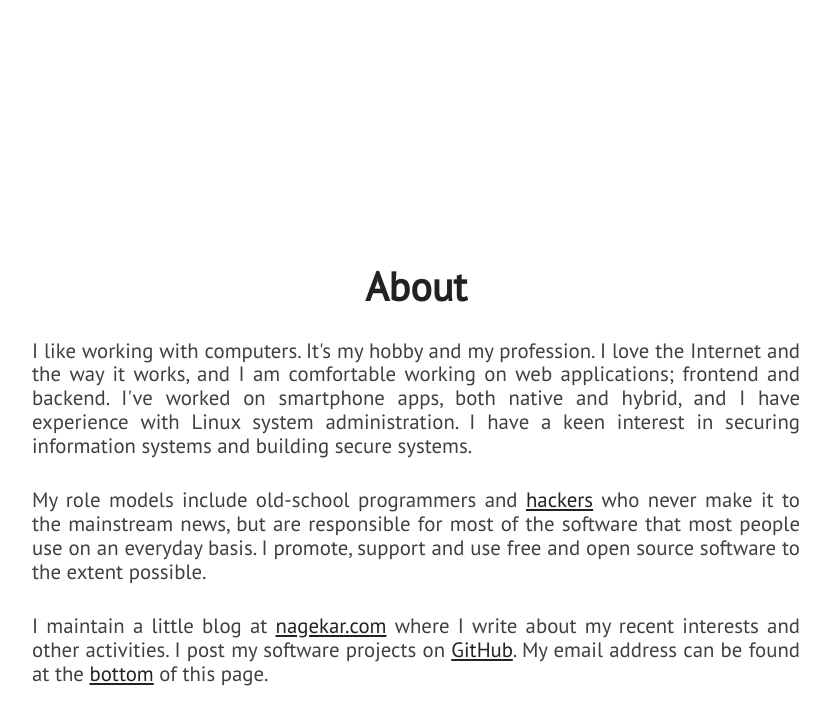
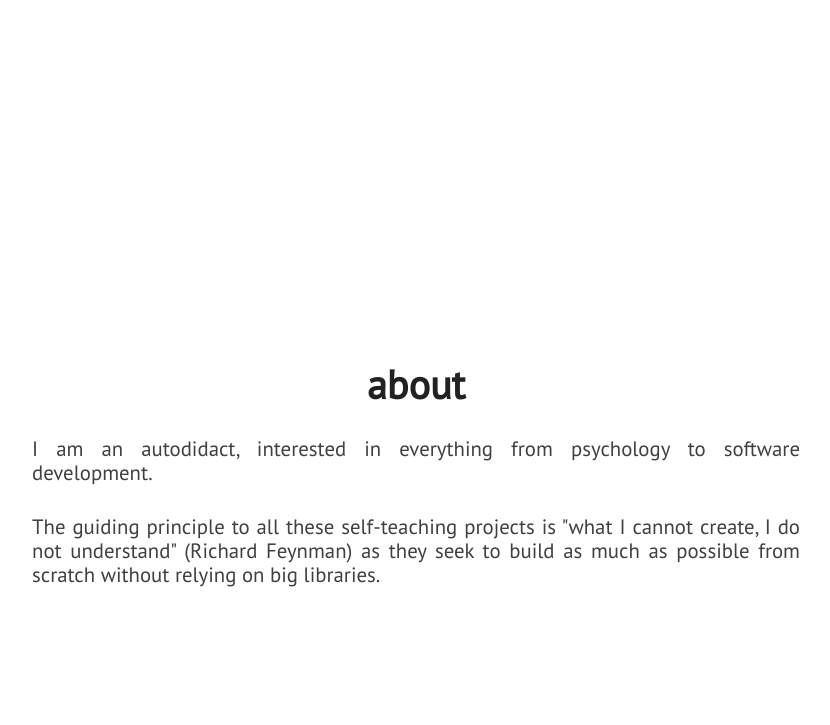
Before and after one commit to ccrownhill/portfolio, a Jekyll site: the page built from index.html, in a window 1280 px wide and 900 px high, scrolled down 941 px. Shown: the top 725 px of the window, without its empty margins (224-1054 px from the left). Built offline with Jekyll 4.4.1, drawn with Linux system fonts in a browser that asks for light colours; nearby versions of some CDN libraries.

Commit message:
change about

```diff
--- a/_config.yml
+++ b/_config.yml
@@ -11,3 +11,11 @@ email: "ckronbichler at proton dot me"
 
 # absolute or relative
 profile_picture: assets/images/pp.jpg
+
+
+about_paragraphs:
+  - "I am an autodidact, interested in everything from psychology to software
+    development."
+  - "The guiding principle to all these self-teaching projects is
+    \"what I cannot create, I do not understand\" (Richard Feynman) as they seek to build as much
+    as possible from scratch without relying on big libraries."
--- a/_includes/about.html
+++ b/_includes/about.html
@@ -1,15 +1,12 @@
 <div class="section-wrapper">
     <section class="section about" id="about">
         <div id="about-text">
-            <div class="section-heading">About</div>
+            <div class="section-heading">about</div>
+            {% for p in site.about_paragraphs %}
             <p class="paragraph-text justify-text">
-                I like working with computers. It's my hobby and my profession. I love the Internet and the way it works, and I am comfortable working on web applications; frontend and backend. I've worked on smartphone apps, both native and hybrid, and I have experience with Linux system administration. I have a keen interest in securing information systems and building secure systems.
+                {{ p }}
             </p>
-            <p class="paragraph-text justify-text">
-                My role models include old-school programmers and <a href="https://stallman.org/articles/on-hacking.html">hackers</a> who never make it to the mainstream news, but are responsible for most of the software that most people use on an everyday basis. I promote, support and use free and open source software to the extent possible.
-            </p>
-            <p class="paragraph-text justify-text">
-                I maintain a little blog at <a href="{{ site.blog_url }}">nagekar.com</a> where I write about my recent interests and other activities. I post my software projects on <a href="https://github.com/{{ site.github_username }}">GitHub</a>. My email address can be found at the <span class="extra-link"><a href="#extra">bottom</a></span> of this page.
+            {% endfor %}
             </p>
         </div>
     </section>
```
